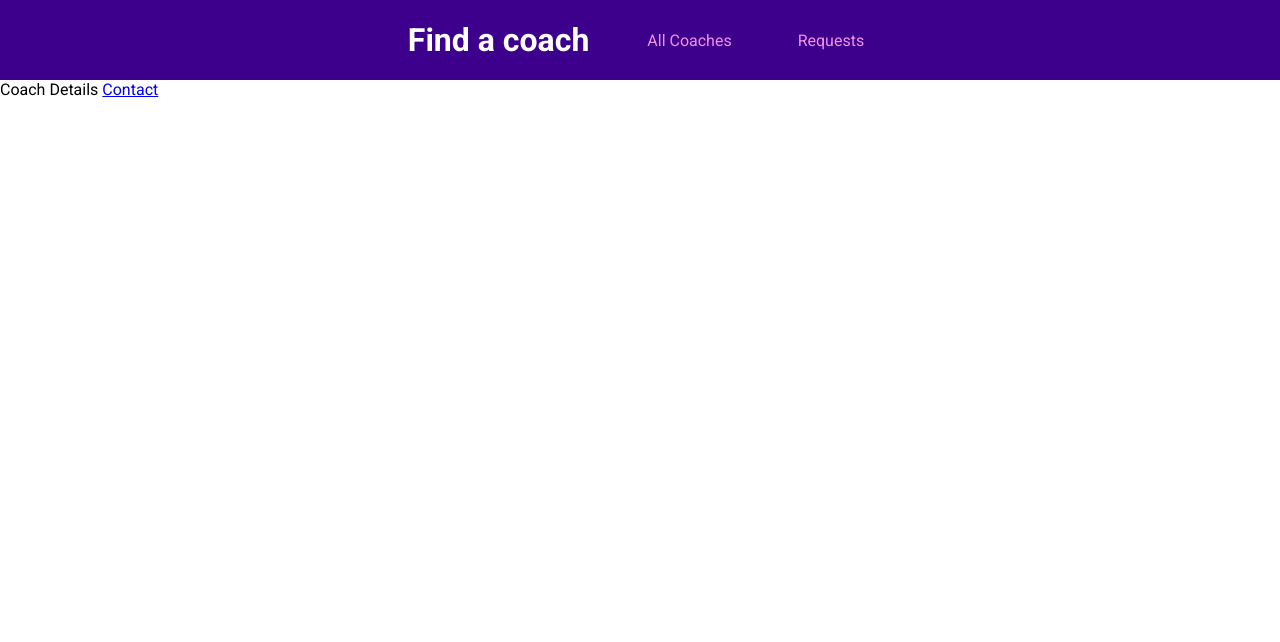
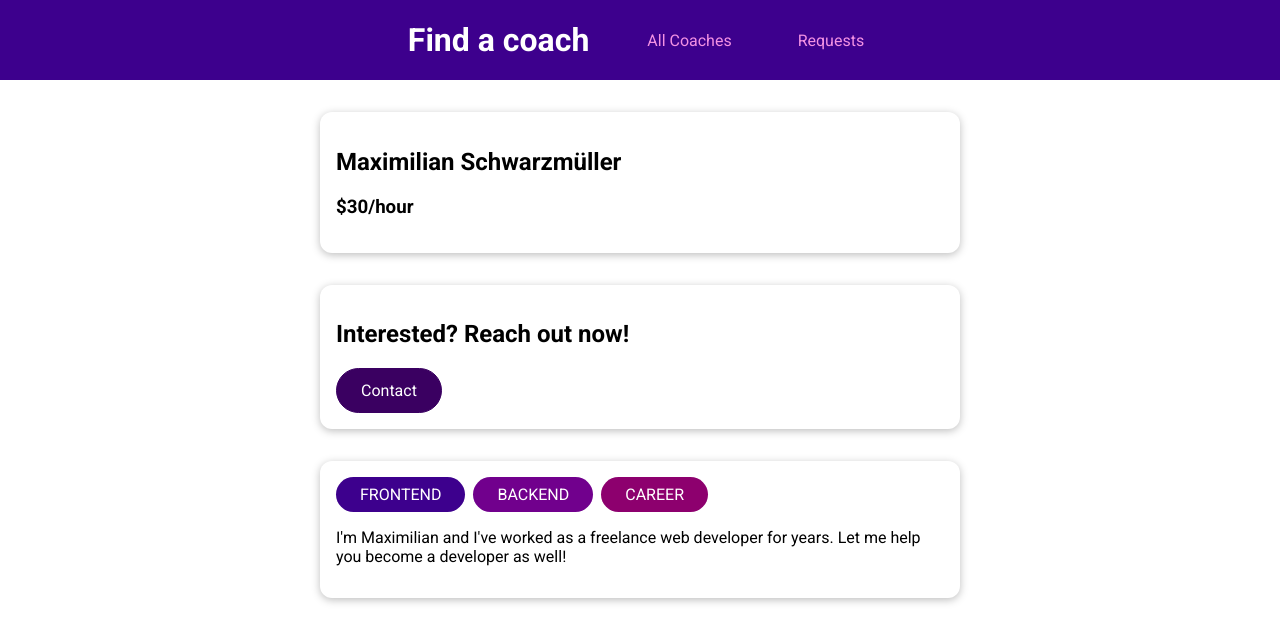
Before and after one commit to SoufyaneTAHARHAAT/Find_Coach_App, a Vue app in the folder CoachApp/: page /coaches/c1 in a window 1280 px wide. Shown: the top 642 px of the page. Built offline with nearby package versions, Linux system fonts and the light colour scheme.

Commit message:
coach details component

```diff
--- a/CoachApp/src/App.vue
+++ b/CoachApp/src/App.vue
@@ -12,7 +12,3 @@ export default {
     }
 }
 </script>
-
-<style>
-
-</style>
--- a/CoachApp/src/components/coaches/CoachItem.vue
+++ b/CoachApp/src/components/coaches/CoachItem.vue
@@ -6,27 +6,25 @@
             <base-badge v-for="area in areas" :key="area" :type="area" :title="area"></base-badge>
         </div>
         <div class="actions">
-            <base-button :link="true" :to="coachContactLink" mode="outline">Contact</base-button>
-            <base-button :link="true" :to="coachDetailsLink">View Details</base-button>
+            <base-button link :to="coachContactLink" mode="outline">Contact</base-button>
+            <base-button link :to="coachDetailsLink">View Details</base-button>
         </div>
     </li>
 </template>
 
 <script>
-import BaseBadge from '../ui/BaseBadge.vue';
 export default {
-  components: { BaseBadge },
     props: ['id', 'firstName', 'lastName', 'hourlyRate', 'areas'],
 
     computed: {
         fullName() {
-            return this.firstName+ ' '+this.lastName;
+            return this.firstName + ' '+ this.lastName;
         },
         coachContactLink() {
-            return '/coaches/' +this.id+ '/contact';
+            return this.$route.path +'/'+this.id+ '/contact';
         },
         coachDetailsLink() {
-            return '/coaches/' +this.id;
+            return this.$route.path + '/'+ this.id;
         }
     }
 }
--- a/CoachApp/src/components/layouts/TheHeader.vue
+++ b/CoachApp/src/components/layouts/TheHeader.vue
@@ -8,7 +8,7 @@
     </header>
 </template>
 
-<style>
+<style scoped>
 header {
   width: 100%;
   height: 5rem;
--- a/CoachApp/src/components/ui/BaseCard.vue
+++ b/CoachApp/src/components/ui/BaseCard.vue
@@ -4,7 +4,7 @@
     </div>
 </template>
 
-<style>
+<style scoped>
 .card {
     max-width: 40rem;
     margin: 2rem auto;
--- a/CoachApp/src/pages/coaches/CoachDetail.vue
+++ b/CoachApp/src/pages/coaches/CoachDetail.vue
@@ -1,5 +1,55 @@
 <template>
-    Coach Details
-    <router-link to="/coaches/c4/contact">Contact</router-link>
-    <router-view></router-view>
+    <section>
+        <base-card>
+            <h2>{{ fullName }}</h2>
+            <h3>${{ rate }}/hour</h3>
+        </base-card>
+    </section>
+    <section>
+        <base-card>
+            <header>
+                <h2>Interested? Reach out now!</h2>
+                <base-button link :to="contactLink">Contact</base-button>
+            </header>
+            <router-view></router-view>
+        </base-card>
+    </section>
+    <section>
+        <base-card>
+            <base-badge v-for="area in areas" :key="area" :class="area" :type="area" :title="area">{{ area }}</base-badge>
+            <p>{{ description }}</p>
+        </base-card>
+    </section>
 </template>
+
+<script>
+export default {
+    props: ['id'],
+    data() {
+        return {
+            selectedCoach: null,
+        };
+    },
+    computed: {
+        contactLink() {
+            return this.$route.path + '/' +this.id +'/contact';
+        },
+        fullName() {
+            return this.selectedCoach.firstName+' '+this.selectedCoach.lastName;
+        },
+        rate() {
+            return this.selectedCoach.hourlyRate;
+        },
+        description() {
+            return this.selectedCoach.description;
+        },
+        areas() {
+            return this.selectedCoach.areas;
+        }
+    },
+
+    created() {
+        this.selectedCoach = this.$store.getters['coaches/coaches'].find(coach => coach.id===this.id);
+    }
+}
+</script>
--- a/CoachApp/src/pages/coaches/CoachesList.vue
+++ b/CoachApp/src/pages/coaches/CoachesList.vue
@@ -1,5 +1,4 @@
 <template>
-  <section>Filter</section>
   <section>
     <base-card>
       <div class="controls">
@@ -24,6 +23,7 @@
 
 <script>
 import CoachItem from '../../components/coaches/CoachItem.vue';
+
 export default {
   components: { CoachItem },
   computed: {
--- a/CoachApp/src/pages/requests/ContactCoach.vue
+++ b/CoachApp/src/pages/requests/ContactCoach.vue
@@ -1,3 +1,3 @@
 <template>
-    Contact by email
+    <h1>contact by email</h1>
 </template>
--- a/CoachApp/src/router.js
+++ b/CoachApp/src/router.js
@@ -13,7 +13,7 @@ const router = createRouter({
         { path: '/', redirect: '/coaches' },
         { path: '/coaches', component: CoachesList },
         {
-            path: '/coaches/:id', component: CoachDetail,
+            path: '/coaches/:id', props: true, component: CoachDetail,
             children: [{ path: 'contact', component: ContactCoach }] // /coaches/c1/contact for example
         },
         { path: '/register', component: CoachRegistration },
```
